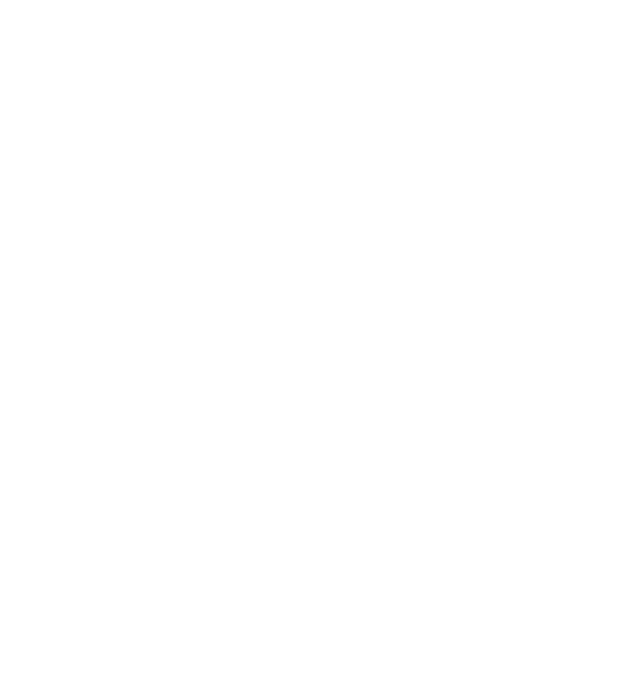
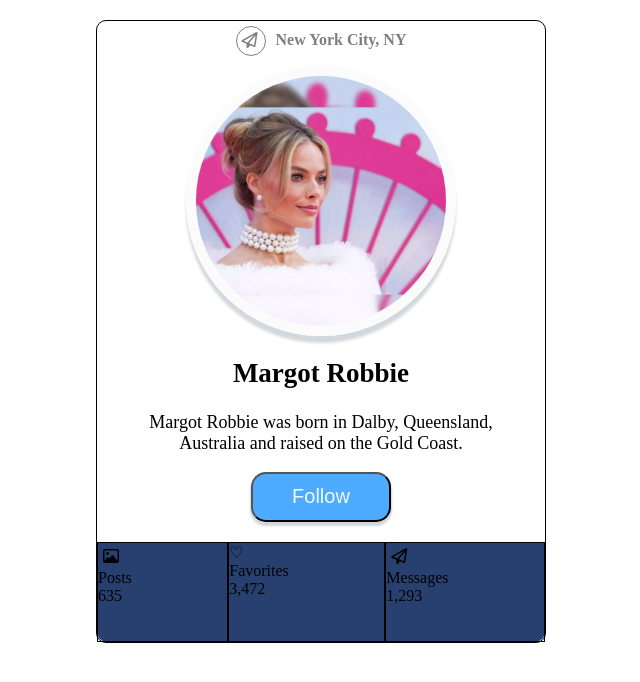
Before and after one commit to Crumpu/user-card, a plain HTML site: page index.html in a window 1280 px wide. Shown: the whole page, without its empty margins (319-959 px from the left). Drawn offline with Linux system fonts and the light colour scheme.

Commit message:
add footer

```diff
--- a/index.html
+++ b/index.html
@@ -1,11 +1,59 @@
 <!DOCTYPE html>
 <html lang="en">
+
 <head>
   <meta charset="UTF-8">
   <meta name="viewport" content="width=device-width, initial-scale=1.0">
-  <title>Margo Robie</title>
+  <script async src="https://kit.fontawesome.com/a076d05399.js" crossorigin="anonymous"></script>
+  <link rel="stylesheet" href="https://cdnjs.cloudflare.com/ajax/libs/font-awesome/4.7.0/css/font-awesome.min.css" />
+  <link rel="stylesheet" href="./style/style.css">
+  <title>Margot Robbie</title>
 </head>
+
 <body>
 
+  <!-- header -->
+
+  <header>
+    <div class="tele-logo">
+      <i class="fa fa-paper-plane-o" aria-hidden="true"></i>
+    </div>
+    <span>New York City, NY</span>
+  </header>
+
+  <!-- main -->
+
+  <main>
+    <div class="img-container">
+      <img
+        src="./assets/images/barbie-star-margot-robbie-reveals-she-cleared-mothers-mortgage-with-hollywood-earnings.webp"
+        alt="Margot Robbie" class="photo">
+    </div>
+    <div class="user-info">
+      <h2>Margot Robbie</h2>
+      <p>Margot Robbie was born in Dalby, Queensland, Australia and raised on the Gold Coast.</p>
+      <button class="btn-follow">
+        <a href="https://www.instagram.com/margotrobbieofficial/" class="follow">Follow</a>
+      </button>
+    </div>
+  </main>
+  <footer>
+    <div class="footer-menu posts">
+      <i class="fa fa-picture-o" aria-hidden="true"></i>
+      <p>Posts</p>
+      <p>635</p>
+    </div>
+    <div class="footer-menu favorites">
+      <p>Favorites</p>
+      <p>3,472</p>
+    </div>
+    <div class="footer-menu messages">
+      <i class="fa fa-paper-plane-o" aria-hidden="true"></i>
+      <p>Messages</p>
+      <p>1,293</p>
+    </div>
+  </footer>
+
 </body>
+
 </html>
--- /dev/null
+++ b/style/style.css
@@ -0,0 +1,96 @@
+* {
+  box-sizing: border-box;
+}
+
+:root {
+  --color: rgba(0, 0, 0, 0.5);
+  --border-radius: 10px;
+}
+
+body {
+  width: 450px;
+  height: auto;
+  border: 1px solid;
+  border-radius: var(--border-radius);
+  margin: 20px auto;
+}
+
+header {
+  display: flex;
+  justify-content: center;
+  padding: 10px;
+  font-weight: 900;
+  color: var(--color);
+}
+
+.tele-logo {
+  margin: -5px 10px 0 0;
+  height: 30px;
+  width: 30px;
+  border: 1px solid var(--color);
+  border-radius: 50%;
+}
+
+.fa {
+  margin: 5px;
+}
+
+.img-container {
+  width: 270px;
+  height: 270px;
+  margin: auto;
+}
+
+.photo {
+  width: inherit;
+  height: inherit;
+  border-radius: 50%;
+  border: 10px solid rgb(251, 251, 251);
+  box-shadow: 0px 7px 3px 0px rgba(34, 60, 80, 0.2);
+}
+
+.user-info {
+  margin: auto;
+  text-align: center;
+  width: 80%;
+  font-size: 18px;
+}
+
+.btn-follow {
+  width: 140px;
+  height: 50px;
+  margin-bottom: 20px;
+  border-radius: 15px;
+  box-shadow: 0px 3px 2px 1px rgba(34, 60, 80, 0.2);
+  background-color: rgb(77, 172, 255);
+  font-size: 20px;
+}
+
+.follow {
+  color: aliceblue;
+  text-decoration: none;
+}
+
+
+footer {
+  display: flex;
+  width: 100%;
+  height: 100px;
+  background-color: rgb(40, 64, 111);
+  border-bottom-left-radius: var(--border-radius);
+  border-bottom-right-radius: var(--border-radius);
+}
+
+.footer-menu {
+  border: 1px solid;
+  flex-grow: 1;
+  /* align-items: center; */
+}
+
+.footer-menu > p {
+  margin: 0;
+}
+
+.favorites::before {
+  content: '\2661';
+}
```
Also changed, not shown: assets/images/barbie-star-margot-robbie-reveals-she-cleared-mothers-mortgage-with-hollywood-earnings.webp (added).
